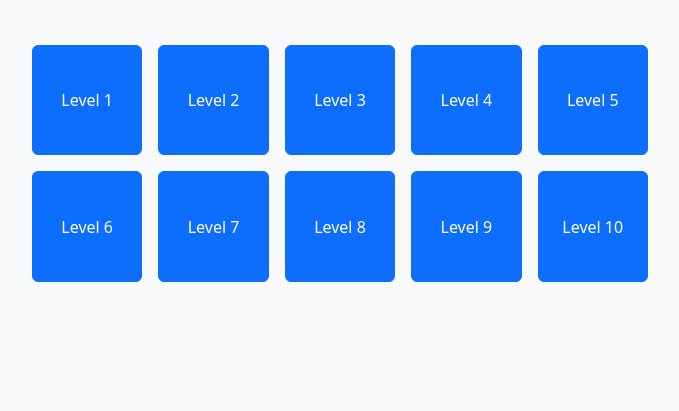
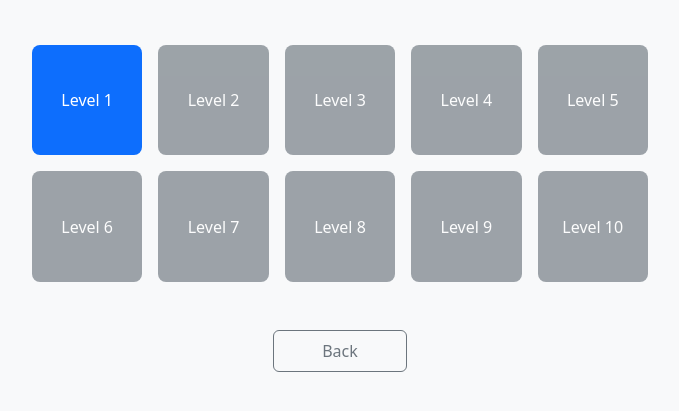
Before and after one commit to overcookedRice27/cse110-group18, a website built with Vite: page index.html in a window 1280 px wide. Both pictures are taken after a click on the button "Continue". Shown: the part 179-590 px from the top of the page, without its empty margins (300-979 px from the left). Built offline with nearby package versions, Linux system fonts and the light colour scheme.

Commit message:
dynamically added levels button and implemented back button

```diff
--- a/index.html
+++ b/index.html
@@ -32,58 +32,8 @@
         <p class="text-center text-body-secondary mb-5">Choose a level to continue</p>
 
         <div class="container col-8 col-lg-6">
-            <div class="row row-cols-5 g-3">
-                <div class="col">
-                    <div class="ratio ratio-1x1">
-                        <button id="level-1-btn" class="btn btn-primary d-flex align-items-center justify-content-center" type="button">Level 1</button>
-                    </div>
-                </div>
-                <div class="col">
-                    <div class="ratio ratio-1x1">
-                        <button id="level-2-btn" class="btn btn-primary d-flex align-items-center justify-content-center" type="button">Level 2</button>
-                    </div>
-                </div>
-                <div class="col">
-                    <div class="ratio ratio-1x1">
-                        <button id="level-3-btn" class="btn btn-primary d-flex align-items-center justify-content-center" type="button">Level 3</button>
-                    </div>
-                </div>
-                <div class="col">
-                    <div class="ratio ratio-1x1">
-                        <button id="level-4-btn" class="btn btn-primary d-flex align-items-center justify-content-center" type="button">Level 4</button>
-                    </div>
-                </div>
-                <div class="col">
-                    <div class="ratio ratio-1x1">
-                        <button id="level-5-btn" class="btn btn-primary d-flex align-items-center justify-content-center" type="button">Level 5</button>
-                    </div>
-                </div>
-                <div class="col">
-                    <div class="ratio ratio-1x1">
-                        <button id="level-6-btn" class="btn btn-primary d-flex align-items-center justify-content-center" type="button">Level 6</button>
-                    </div>
-                </div>
-                <div class="col">
-                    <div class="ratio ratio-1x1">
-                        <button id="level-7-btn" class="btn btn-primary d-flex align-items-center justify-content-center" type="button">Level 7</button>
-                    </div>
-                </div>
-                <div class="col">
-                    <div class="ratio ratio-1x1">
-                        <button id="level-8-btn" class="btn btn-primary d-flex align-items-center justify-content-center" type="button">Level 8</button>
-                    </div>
-                </div>
-                <div class="col">
-                    <div class="ratio ratio-1x1">
-                        <button id="level-9-btn" class="btn btn-primary d-flex align-items-center justify-content-center" type="button">Level 9</button>
-                    </div>
-                </div>
-                <div class="col">
-                    <div class="ratio ratio-1x1">
-                        <button id="level-10-btn" class="btn btn-primary d-flex align-items-center justify-content-center" type="button">Level 10</button>
-                    </div>
-                </div>
-            </div>
+            <div id="level-grid" class="row row-cols-5 g-3"></div>
+            <button id="back-to-menu-btn" class="btn btn-outline-secondary mt-5 px-5 py-2" type="button">Back</button>
         </div>
     </main>
 
@@ -91,7 +41,7 @@
     <!-- konva gameplay here -->
     <div id="game-screen" hidden></div>
 
-    <script defer src="src/dom-scripts.ts"></script>
+    <script type="module" src="src/dom-scripts.ts"></script>
 
 </body>
 
--- a/src/dom-scripts.ts
+++ b/src/dom-scripts.ts
@@ -1,3 +1,5 @@
+import { renderLevelGrid } from "./levels";
+
 const continueBtn = document.getElementById(
     "continue-btn",
 ) as HTMLButtonElement;
@@ -8,19 +10,36 @@ const miniGameBtn = document.getElementById(
 const settingsBtn = document.getElementById(
     "settings-btn",
 ) as HTMLButtonElement;
+const backToMenuBtn = document.getElementById(
+    "back-to-menu-btn",
+) as HTMLButtonElement;
 
 const mainMenuScreen = document.getElementById("main-menu") as HTMLElement;
 const levelScreen = document.getElementById("level-screen") as HTMLElement;
+const levelGrid = document.getElementById("level-grid") as HTMLElement;
 const gameScreen = document.getElementById("game-screen") as HTMLDivElement;
 
-// 2. Attach Click Event Listeners
+function showMainMenu(): void {
+    levelScreen.hidden = true;
+    mainMenuScreen.hidden = false;
+}
+
+function showLevelScreen(): void {
+    renderLevelGrid(levelGrid);
+    mainMenuScreen.hidden = true;
+    levelScreen.hidden = false;
+}
+
 newGameBtn.addEventListener("click", () => {
     alert("Starting a new game...");
 });
 
 continueBtn.addEventListener("click", () => {
-    mainMenuScreen.hidden = true;
-    levelScreen.hidden = false;
+    showLevelScreen();
+});
+
+backToMenuBtn.addEventListener("click", () => {
+    showMainMenu();
 });
 
 miniGameBtn.addEventListener("click", () => {
--- /dev/null
+++ b/src/levels.ts
@@ -0,0 +1,48 @@
+const LEVEL_COUNT = 10;
+
+type LevelState = "finished" | "current" | "locked";
+
+type Level = {
+    id: number;
+    state: LevelState;
+};
+
+const levels: Level[] = Array.from({ length: LEVEL_COUNT }, (_, index) => ({
+    id: index + 1,
+    state: index === 0 ? "current" : "locked",
+}));
+
+function createLevelButton(level: Level): HTMLDivElement {
+    const col = document.createElement("div");
+    col.className = "col";
+
+    const button = document.createElement("button");
+    button.type = "button";
+    button.id = `level-${level.id}-btn`;
+    button.textContent = `Level ${level.id}`;
+    button.className = `level-select level-select--${level.state}`;
+    button.disabled = level.state === "locked";
+
+    col.append(button);
+    return col;
+}
+
+export function renderLevelGrid(container: HTMLElement): void {
+    container.replaceChildren(
+        ...levels.map((level) => createLevelButton(level)),
+    );
+}
+
+export function completeLevel(id: number): void {
+    const level = levels.find((entry) => entry.id === id);
+    if (!level || level.state === "locked") {
+        return;
+    }
+
+    level.state = "finished";
+
+    const next = levels.find((entry) => entry.id === id + 1);
+    if (next?.state === "locked") {
+        next.state = "current";
+    }
+}
--- a/src/style/style.css
+++ b/src/style/style.css
@@ -1,3 +1,31 @@
 body {
     margin: 0;
 }
+
+.level-select {
+    width: 100%;
+    aspect-ratio: 1 / 1;
+    border: 0;
+    border-radius: 0.5rem;
+    display: flex;
+    align-items: center;
+    justify-content: center;
+    font-weight: 500;
+}
+
+.level-select--finished {
+    background-color: var(--bs-success);
+    color: #fff;
+}
+
+.level-select--current {
+    background-color: var(--bs-primary);
+    color: #fff;
+}
+
+.level-select--locked {
+    background-color: var(--bs-secondary);
+    color: #fff;
+    opacity: 0.65;
+    cursor: not-allowed;
+}
```
